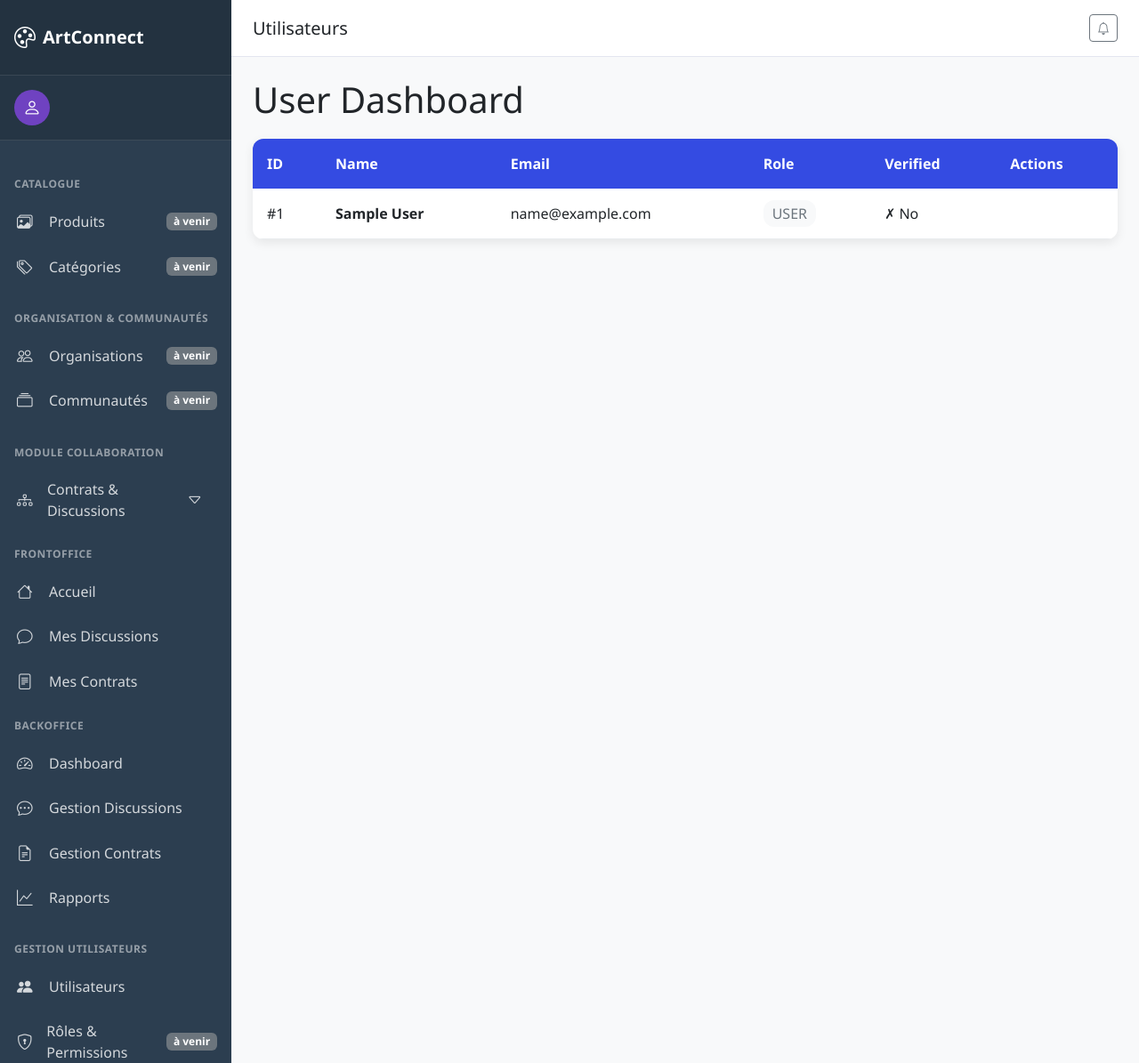
After one commit to hafedhhammami6560/plateforme-artistique, a Symfony app: template templates/user/dashboard.html.twig in a window 1280 px wide. The commit adds this page. Shown: the whole page at 89% size. Run offline with Twig, Linux system fonts and the light colour scheme; the template is opened without the code that fills it: most values are stand-ins (such as "Sample title", 1, 10 or a date in 2020); some libraries are stand-ins or nearby versions.

Commit message:
feat: user dashboard for all roles + backoffice sidebar applied to contract pages + quick-sign action with signature token

```diff
--- a/templates/backoffice/base.html.twig
+++ b/templates/backoffice/base.html.twig
@@ -354,10 +354,9 @@
 
                 <!-- User Management -->
                 <div class="sidebar-section-title">Gestion Utilisateurs</div>
-                <a href="#" class="sidebar-nav-link">
+                <a href="{{ path('app_user_dashboard') }}" class="sidebar-nav-link {{ app.request.get('_route') == 'app_user_dashboard' ? 'active' : '' }}">
                     <i class="bi bi-people-fill"></i>
                     <span>Utilisateurs</span>
-                    <span class="badge bg-secondary">à venir</span>
                 </a>
                 <a href="#" class="sidebar-nav-link">
                     <i class="bi bi-shield-lock"></i>
--- a/templates/contract/edit.html.twig
+++ b/templates/contract/edit.html.twig
@@ -1,6 +1,7 @@
-{% extends 'base.html.twig' %}
+{% extends 'backoffice/base.html.twig' %}
 
 {% block title %}Éditer Contrat - ArtConnect{% endblock %}
+{% block page_title %}Éditer Contrat{% endblock %}
 
 {% block body %}
 <div class="container py-4">
--- a/templates/contract/index.html.twig
+++ b/templates/contract/index.html.twig
@@ -1,6 +1,7 @@
-{% extends 'base.html.twig' %}
+{% extends 'backoffice/base.html.twig' %}
 
 {% block title %}Mes Contrats - ArtConnect{% endblock %}
+{% block page_title %}Mes Contrats{% endblock %}
 
 {% block body %}
 <div class="container-fluid py-4">
--- a/templates/contract/new.html.twig
+++ b/templates/contract/new.html.twig
@@ -1,6 +1,7 @@
-{% extends 'base.html.twig' %}
+{% extends 'backoffice/base.html.twig' %}
 
 {% block title %}Nouveau Contrat - ArtConnect{% endblock %}
+{% block page_title %}Nouveau Contrat{% endblock %}
 
 {% block body %}
 <div class="container py-4">
--- a/templates/contract/sign.html.twig
+++ b/templates/contract/sign.html.twig
@@ -1,6 +1,7 @@
-{% extends 'base.html.twig' %}
+{% extends 'backoffice/base.html.twig' %}
 
 {% block title %}Signer le Contrat - ArtConnect{% endblock %}
+{% block page_title %}Signature du Contrat{% endblock %}
 
 {% block body %}
 <div class="container py-4">
--- /dev/null
+++ b/templates/user/dashboard.html.twig
@@ -0,0 +1,79 @@
+{% extends 'backoffice/base.html.twig' %}
+
+{% block title %}Dashboard - Users{% endblock %}
+{% block page_title %}Utilisateurs{% endblock %}
+
+{% block body %}
+    <h1>User Dashboard</h1>
+
+    <div class="table-container" style="
+        background: white;
+        border-radius: 12px;
+        box-shadow: 0 4px 12px rgba(0,0,0,0.08);
+        overflow: hidden;
+        margin-top: 20px;
+    ">
+        <table style="width: 100%; border-collapse: collapse;">
+            <thead>
+                <tr style="background-color: #344BE2; color: white;">
+                    <th style="padding: 16px; text-align:left;">ID</th>
+                    <th style="padding: 16px; text-align:left;">Name</th>
+                    <th style="padding: 16px; text-align:left;">Email</th>
+                    <th style="padding: 16px; text-align:left;">Role</th>
+                    <th style="padding: 16px; text-align:left;">Verified</th>
+                    <th style="padding: 16px; text-align:left;">Actions</th>
+                </tr>
+            </thead>
+            <tbody>
+                {% for user in users %}
+                    <tr style="border-bottom: 1px solid #e9ecef;">
+                        <td style="padding: 16px;">#{{ user.id }}</td>
+                        <td style="padding: 16px;"><strong>{{ user.fullName ?? user.username }}</strong></td>
+                        <td style="padding: 16px;">{{ user.email }}</td>
+                        <td style="padding: 16px;">
+                            {% if 'ROLE_ADMIN' in user.roles %}
+                                <span style="padding:4px 10px; background:#fff3cd; color:#856404; border-radius:12px;">ADMIN</span>
+                            {% elseif 'ROLE_PUBLISHER' in user.roles %}
+                                <span style="padding:4px 10px; background:#e2e3ff; color:#3d3cbb; border-radius:12px;">PUBLISHER</span>
+                            {% elseif 'ROLE_ARTIST' in user.roles %}
+                                <span style="padding:4px 10px; background:#d1ecf1; color:#0c5460; border-radius:12px;">ARTIST</span>
+                            {% else %}
+                                <span style="padding:4px 10px; background:#f8f9fa; color:#6c757d; border-radius:12px;">USER</span>
+                            {% endif %}
+                        </td>
+                        <td style="padding: 16px;">
+                            {{ user.isVerified ? '✓ Yes' : '✗ No' }}
+                        </td>
+                        <td style="padding: 16px;">
+                            {% set can_edit = is_granted('ROLE_ADMIN') or (app.user and app.user.id == user.id) %}
+                            {% if can_edit %}
+                                <a href="{{ path('app_user_edit', {'id': user.id}) }}"
+                                   style="padding:8px 14px; background:#344BE2; color:white; border-radius:6px; text-decoration:none;">
+                                    Edit
+                                </a>
+                            {% endif %}
+
+                            {% if is_granted('ROLE_ADMIN') %}
+                                <form method="POST"
+                                      action="{{ path('app_user_delete', {'id': user.id}) }}"
+                                      style="display:inline;"
+                                      onsubmit="return confirm('Are you sure?');">
+                                    <button type="submit"
+                                            style="padding:8px 14px; background:#dc3545; color:white; border:none; border-radius:6px; cursor:pointer;">
+                                        Delete
+                                    </button>
+                                </form>
+                            {% endif %}
+                        </td>
+                    </tr>
+                {% else %}
+                    <tr>
+                        <td colspan="6" style="text-align:center; padding:30px; color:#999;">
+                            No users found.
+                        </td>
+                    </tr>
+                {% endfor %}
+            </tbody>
+        </table>
+    </div>
+{% endblock %}
```
Also changed, not shown: src/Controller/ContractController.php (+29 -0 lines), src/Controller/UserController.php (added, +51 -0 lines), templates/contract/show.html.twig (+12 -5 lines).
